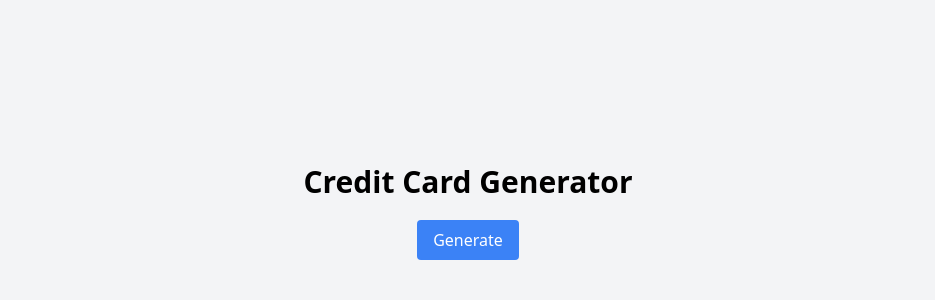
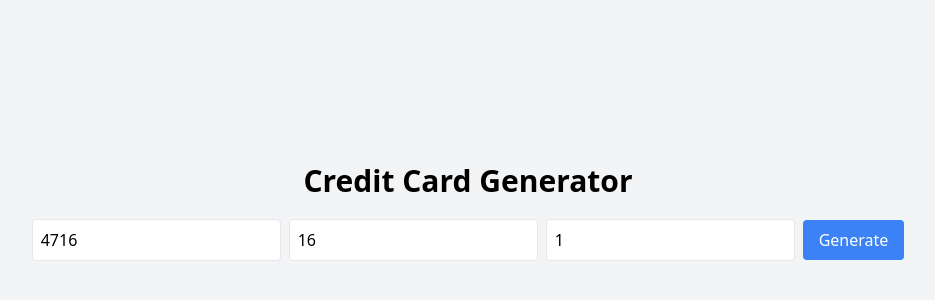
Before and after one commit to ltxstudio/my-card-generator, a React (Vite) app: page / in a window 1280 px wide. Shown: the part 178-478 px from the top of the page, without its empty margins (172-1107 px from the left). Built offline with nearby package versions, Linux system fonts and the light colour scheme.

Commit message:
Update App.tsx

```diff
--- a/src/App.tsx
+++ b/src/App.tsx
@@ -1,23 +1,50 @@
+// src/App.jsx
 import React, { useState } from 'react';
-import { generate } from 'namso-cc-gen';
-const namso = require('namso-cc-gen');
+import { generateCardNumber } from './luhn';
+
 function App() {
   const [cardNumbers, setCardNumbers] = useState([]);
+  const [bin, setBin] = useState('4716');
+  const [length, setLength] = useState(16);
+  const [quantity, setQuantity] = useState(1);
 
   const generateCardNumbers = () => {
-    const cards = generate('4716', 16, 10); // Visa starts with 4716, 16 digits, 10 cards
+    const cards = Array.from({ length: quantity }, () => generateCardNumber(bin, length));
     setCardNumbers(cards);
   };
 
   return (
-    <div className="min-h-screen bg-gray-100 flex flex-col items-center justify-center">
+    <div className="min-h-screen bg-gray-100 flex flex-col items-center justify-center p-5">
       <h1 className="text-3xl font-bold mb-5">Credit Card Generator</h1>
-      <button
-        className="bg-blue-500 text-white px-4 py-2 rounded mb-5"
-        onClick={generateCardNumbers}
-      >
-        Generate
-      </button>
+      <div className="mb-5">
+        <input
+          type="text"
+          value={bin}
+          onChange={(e) => setBin(e.target.value)}
+          placeholder="BIN"
+          className="border p-2 rounded mr-2"
+        />
+        <input
+          type="number"
+          value={length}
+          onChange={(e) => setLength(e.target.value)}
+          placeholder="Length"
+          className="border p-2 rounded mr-2"
+        />
+        <input
+          type="number"
+          value={quantity}
+          onChange={(e) => setQuantity(e.target.value)}
+          placeholder="Quantity"
+          className="border p-2 rounded"
+        />
+        <button
+          className="bg-blue-500 text-white px-4 py-2 rounded ml-2"
+          onClick={generateCardNumbers}
+        >
+          Generate
+        </button>
+      </div>
       <ul className="space-y-2">
         {cardNumbers.map((card, index) => (
           <li key={index} className="bg-white p-3 rounded shadow">
```
